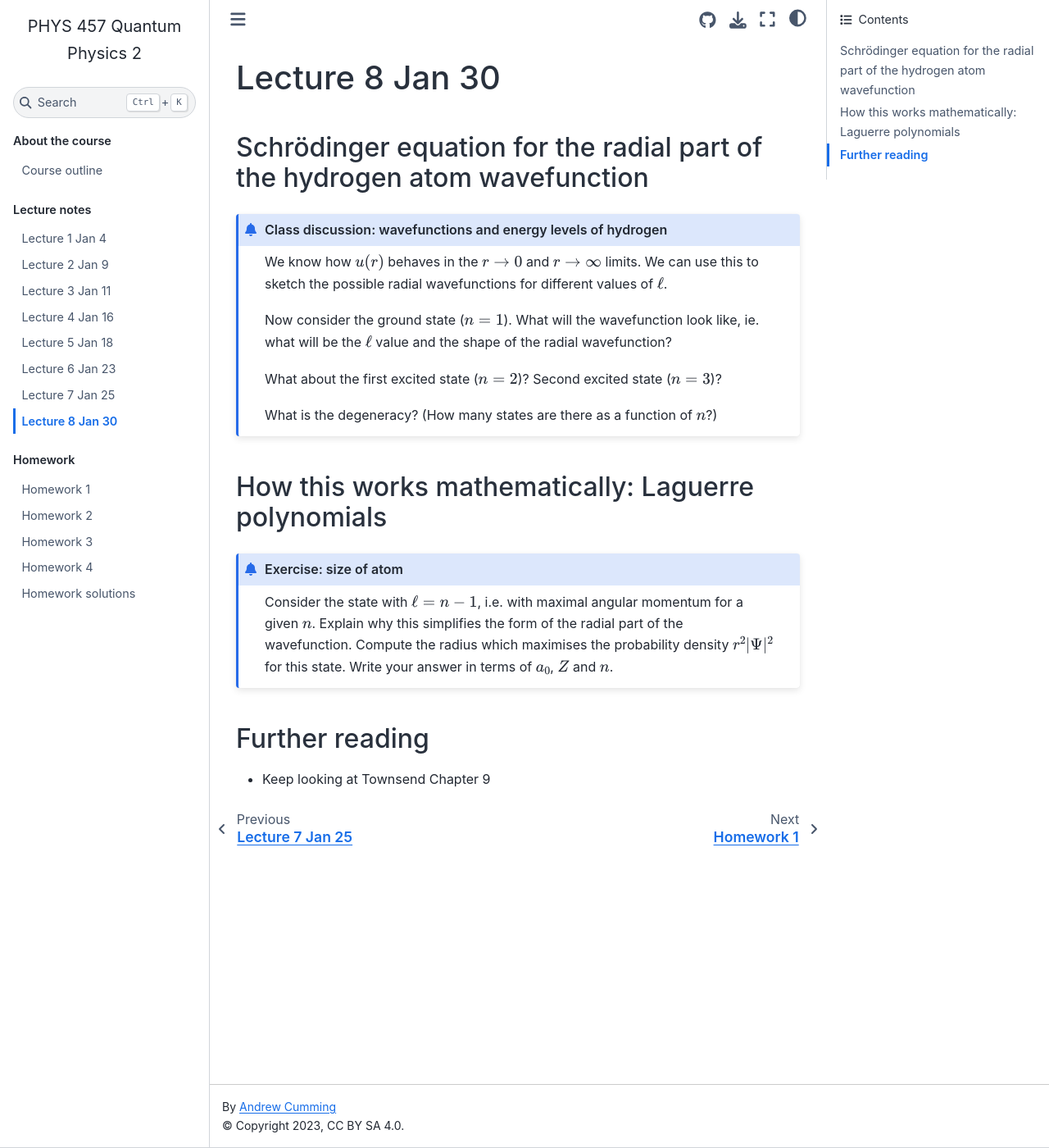
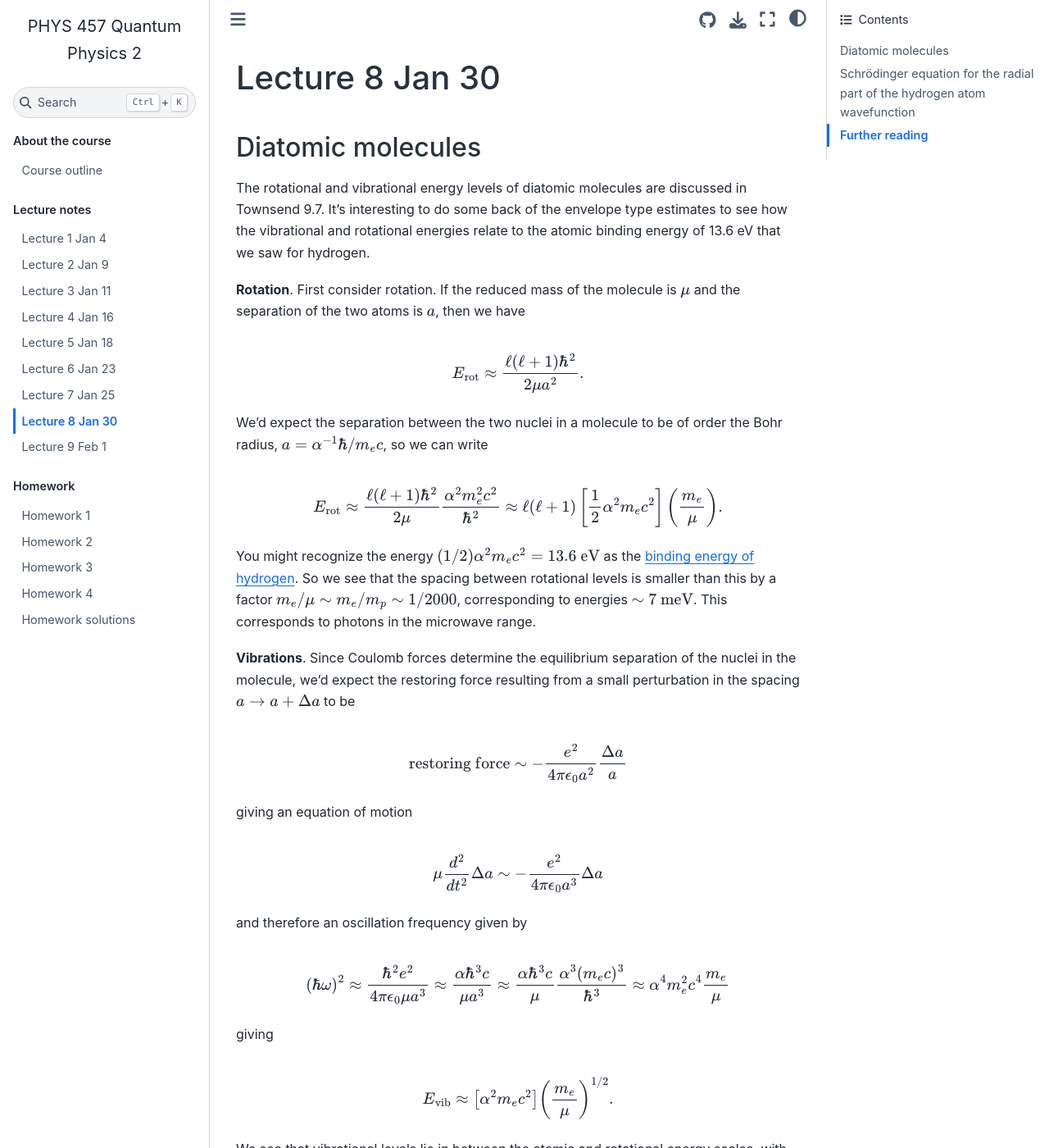
Before and after one commit to andrewcumming/phys457, a Jupyter Book: the page built from lecture8.md, in a window 1280 px wide and 1400 px high. Shown: the whole window at 82% size. Built offline with Jupyter Book 1.0.4 settings and Sphinx 7.4.7 and the Sphinx Book theme 1.1.4, drawn with Linux system fonts in a browser that asks for light colours; some of the changed text lies outside the part shown.

Commit message:
Update lecture 8 and add 9

````diff
--- a/_toc.yml
+++ b/_toc.yml
@@ -19,6 +19,7 @@ parts:
         - file: lecture6
         - file: lecture7
         - file: lecture8
+        - file: lecture9
     - caption: Homework
       chapters:
         - file: hw1
--- a/lecture8.md
+++ b/lecture8.md
@@ -1,42 +1,82 @@
 # Lecture 8 Jan 30
 
+## Diatomic molecules
+
+The rotational and vibrational energy levels of diatomic molecules are discussed in Townsend 9.7. It's interesting to do some back of the envelope type estimates to see how the vibrational and rotational energies relate to the atomic binding energy of 13.6 eV that we saw for hydrogen.
+
+**Rotation**. First consider rotation. If the reduced mass of the molecule is $\mu$ and the separation of the two atoms is $a$, then we have
+
+$$E_\mathrm{rot}\approx {\ell(\ell+1) \hbar^2\over 2\mu a^2}.$$
+
+We'd expect the separation between the two nuclei in a molecule to be of order the Bohr radius, $a = \alpha^{-1} \hbar/m_ec$, so we can write
+
+$$E_\mathrm{rot}\approx {\ell(\ell+1) \hbar^2\over 2\mu}{\alpha^2 m_e^2 c^2\over \hbar^2}\approx \ell(\ell+1)\left[{1\over 2} \alpha^2 m_e c^2\right] \left({m_e\over\mu}\right).$$
+
+You might recognize the energy $(1/2)\alpha^2m_ec^2 = 13.6\ {\rm eV}$ as the [binding energy of hydrogen](https://andrewcumming.github.io/phys457/lecture4.html#back-of-the-envelope-hydrogen-atom). So we see that the spacing between rotational levels is smaller than this by a factor $m_e/\mu\sim m_e/m_p\sim 1/2000$, corresponding to energies $\sim 7\ {\rm meV}$. This corresponds to photons in the microwave range.
+
+**Vibrations**. Since Coulomb forces determine the equilibrium separation of the nuclei in the molecule, we'd expect the restoring force resulting from a small perturbation in the spacing $a\rightarrow a+\Delta a$ to be
+
+$$\mathrm{restoring\ force}\sim -{e^2\over 4\pi \epsilon_0 a^2}{\Delta a\over a}$$
+
+giving an equation of motion
+
+$$\mu{d^2\over dt^2}\Delta a \sim -{e^2\over 4\pi \epsilon_0 a^3}\Delta a$$
+
+and therefore an oscillation frequency given by
+
+$$(\hbar\omega)^2 \approx {\hbar^2e^2\over 4\pi \epsilon_0 \mu a^3} \approx  {\alpha\hbar^3c\over \mu a^3}\approx {\alpha\hbar^3c\over\mu} {\alpha^3 (m_e c)^3\over \hbar^3}\approx
+\alpha^4 m_e^2 c^4 {m_e\over \mu}$$
+
+giving
+
+$$E_\mathrm{vib}\approx \left[\alpha^2 m_e c^2\right] \left({m_e\over\mu}\right)^{1/2}.$$
+
+We see that vibrational levels lie in between the atomic and rotational energy scales, with $\hbar\omega\sim 27\ \mathrm{eV} /(2000)^{1/2}\sim 0.6\ \mathrm{eV}$. In terms of photon energy, these transitions involve infrared photons.
+
+Townsend shows some examples of photon spectra showing the discrete energies involved in transitions between these different modes of vibration and rotation. We'll come back to the interaction of radiation and atoms and molecules later in the course.
 
 
 ## Schrödinger equation for the radial part of the hydrogen atom wavefunction
 
+[Last time](https://andrewcumming.github.io/phys457/lecture7.html#the-radial-part-of-the-two-body-problem), we ended up with the equation for the radial part of the wavefunction $R(r)$ written in terms of the function $u(r) = rR(r)$, which obeys
 
+$$\left[- {\hbar^2\over 2\mu}{d^2\over d r^2} +  {\ell(\ell+1)\hbar^2\over 2\mu r^2} + V(r)\right]u(r) = E u(r).$$
 
+The problem has reduced to solving the 1D Schrödinger equation! One important difference from the standard 1D problem is that the coordinate $r$ runs from 0 to $\infty$ rather than $\pm \infty$.
 
+We can get a feeling for the behaviour of $u(r)$ by looking at the limits as $r\rightarrow 0$ and as $r\rightarrow \infty$.
 
-```{admonition} Class discussion: wavefunctions and energy levels of hydrogen
+For $r\rightarrow 0$, the centrifugal term dominates the terms containing $V(r)$ and $E$ which means that the second derivative has to balance the centrifugal term in order for the equation to be satisfied:
 
-We know how $u(r)$ behaves in the $r\rightarrow 0$ and $r\rightarrow\infty$ limits. We can use this to sketch the possible radial wavefunctions for different values of $\ell$.
+$$u^{\prime\prime} = {\ell(\ell+1)u\over r^2}.$$
 
-Now consider the ground state ($n=1$). What will the wavefunction look like, ie. what will be the $\ell$ value and the shape of the radial wavefunction?
+If we try a power law solution $u\propto r^n$, we get
 
-What about the first excited state ($n=2$)? Second excited state ($n=3$)?
+$$n(n-1) = \ell(\ell+1)\Rightarrow n=-\ell, \ell+1.$$
 
-What is the degeneracy? (How many states are there as a function of $n$?)
+The solution $u\propto r^{-\ell}$ diverges at the origin [for $\ell=0$, $u$ is constant but then $R=u/r$ diverges], so we need the solution
 
-```
+$$u\propto r^{\ell +1}\hspace{1cm} r\rightarrow 0.$$
 
+For $r\rightarrow \infty$, the second derivative is balanced by the constant term involving $E$, ie.
 
+$$u^{\prime\prime} = -{2\mu E\over \hbar^2} u.$$
 
+We are looking for bound states which have $E<0$, so it is useful to write
 
-## How this works mathematically: Laguerre polynomials
+$$u^{\prime\prime} = +\left({2\mu (-E)\over \hbar^2}\right) u$$
 
+which gives
 
+$$u\propto \exp\left(-{\sqrt{2\mu(-E)} r\over \hbar} \right)\hspace{1cm} r\rightarrow \infty.$$
 
+(There's also a growing exponential solution, but we discard that one because $u$ would then diverge at large $r$).
 
-```{admonition} Exercise: size of atom
-
-Consider the state with $\ell = n-1$, i.e. with maximal angular momentum for a given $n$. Explain why this simplifies the form of the radial part of the wavefunction. Compute the radius which maximises the probability density $r^2|\Psi|^2$ for this state. Write your answer in terms of $a_0$, $Z$ and $n$.
-
-```
-
+With these limits in hand, we can then sketch possible solutions for $u(r)$ and learn something about the energy levels of the atom. We'll do this next time.
 
 
 
 ## Further reading
 
-- Keep looking at Townsend Chapter 9
+- Townsend 10.1 on the radial wavefunction
+- Townsend 9.7 on diatomic molecules
--- /dev/null
+++ b/lecture9.md
@@ -0,0 +1,31 @@
+# Lecture 9 Feb 1
+
+Today we'll work through the hydrogen atom wavefunctions and the energy levels:
+
+```{admonition} Discussion: wavefunctions and energy levels of hydrogen
+
+We know how $u(r)$ behaves in the $r\rightarrow 0$ and $r\rightarrow\infty$ limits. We can use this to sketch the possible radial wavefunctions for different values of $\ell$.
+
+Now consider the ground state ($n=1$). What will the wavefunction look like, ie. what will be the $\ell$ value and the shape of the radial wavefunction?
+
+What about the first excited state ($n=2$)? Second excited state ($n=3$)?
+
+What is the degeneracy? (How many states are there as a function of $n$?)
+```
+
+## How this works mathematically: Laguerre polynomials
+
+
+
+```{admonition} Exercise: size of atom
+
+Consider the state with $\ell = n-1$, i.e. with maximal angular momentum for a given $n$. Explain why this simplifies the form of the radial part of the wavefunction. Compute the radius which maximises the probability density $r^2|\Psi|^2$ for this state. Write your answer in terms of $a_0$, $Z$ and $n$.
+
+```
+
+
+
+
+## Further reading
+
+- Townsend section 10.2.
````
